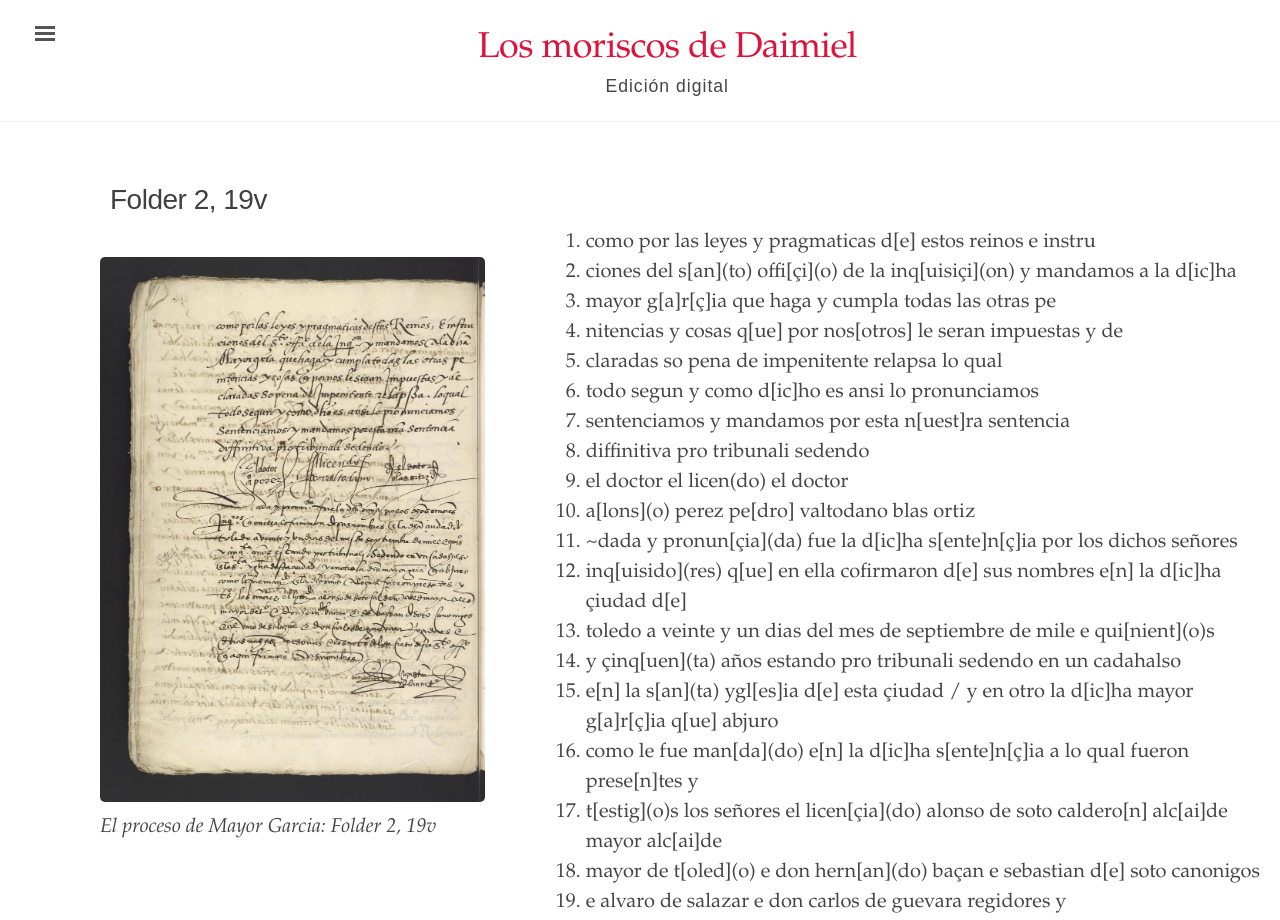
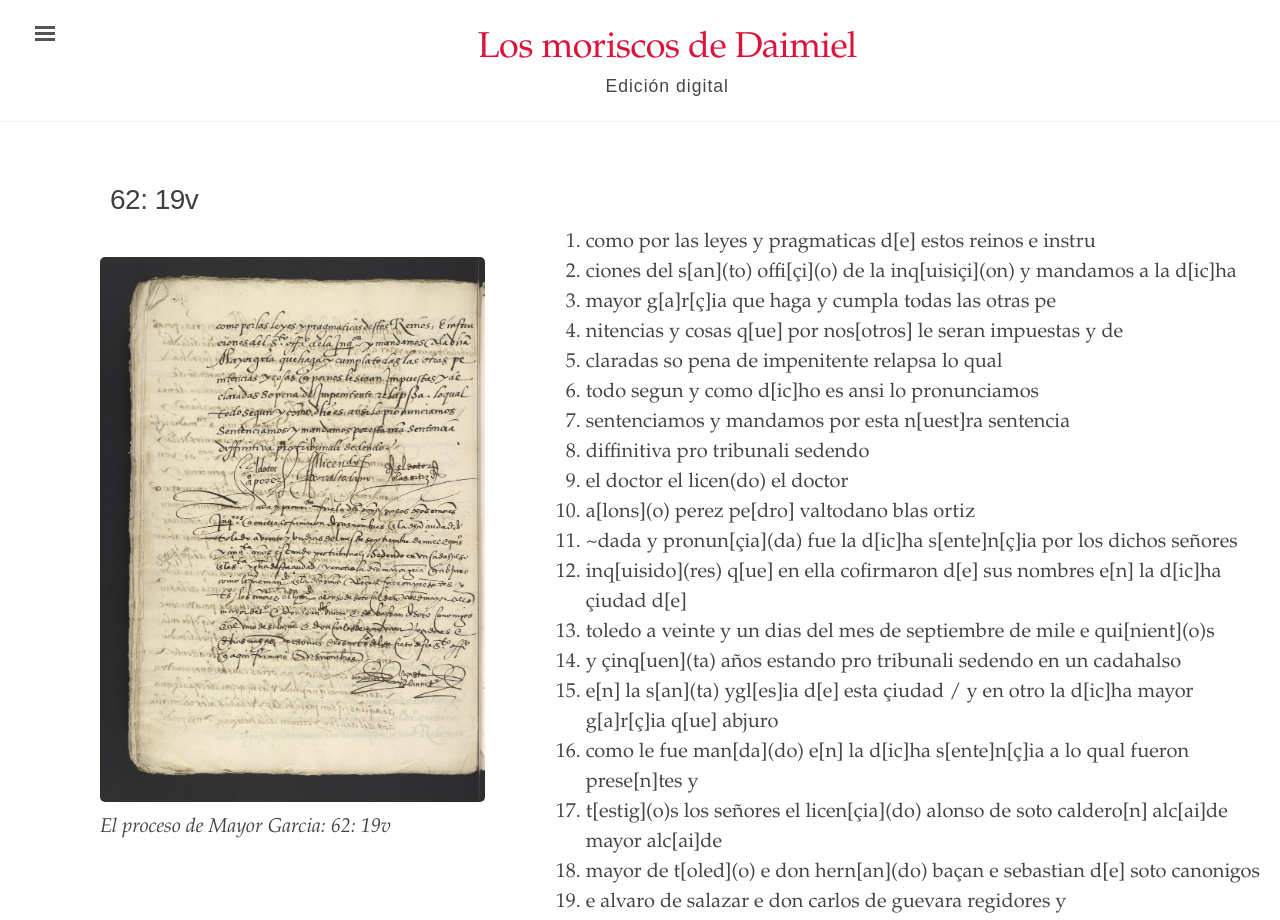
Before and after one commit to digbmc/moriscos-daimel, a Jekyll site: the page built from _texts/folder-2-19v.md, in a window 1280 px wide and 1397 px high. Shown: the top 920 px of the window. Built offline with Jekyll 4.4.1, drawn with Linux system fonts in a browser that asks for light colours.

Commit message:
Update folder-2-19v.md

```diff
--- a/_texts/folder-2-19v.md
+++ b/_texts/folder-2-19v.md
@@ -1,6 +1,6 @@
 ---
 layout: manuscrito
-title: Folder 2, 19v
+title: "62: 19v"
 image: /assets/images/Folder_2_19v.jpg
 body_class: wide-page
 order: 38
```
